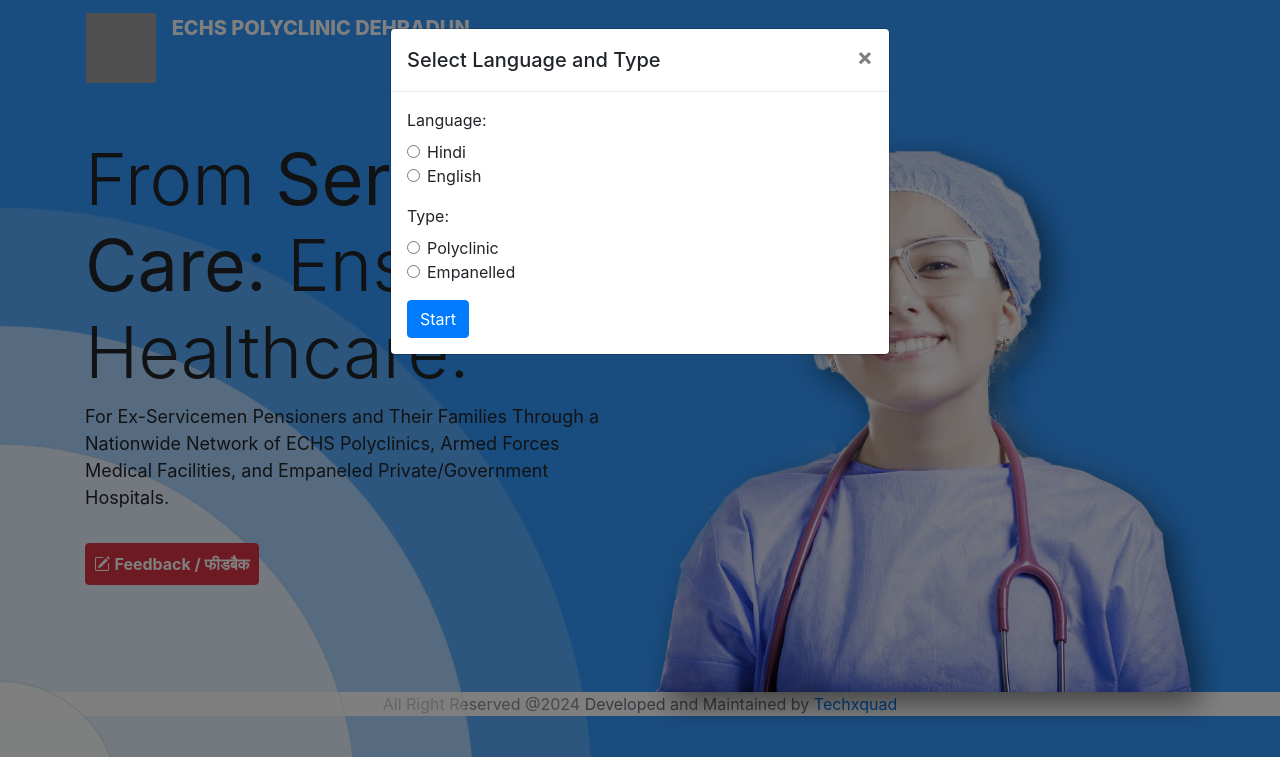
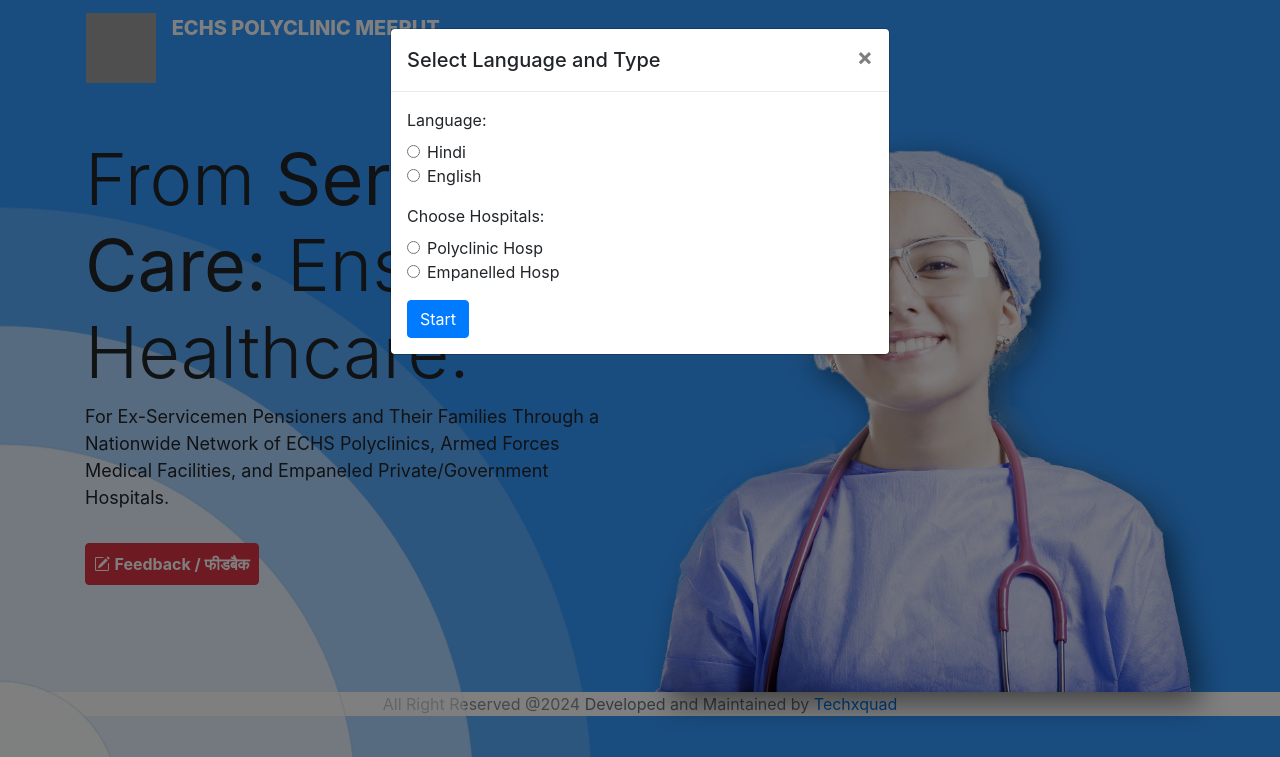
Before and after one commit to techxquad/echs, a plain HTML site: page template/index.html in a window 1280 px wide. Both pictures are taken after a click on the button "Feedback / फीडबैक". Shown: the top 757 px of the page. Drawn offline with nearby package versions, Linux system fonts and the light colour scheme; grey boxes are pictures that could not be loaded.

```diff
--- a/template/index.html
+++ b/template/index.html
@@ -22,7 +22,7 @@
              <img src="https://echs.sourceinfosys.com/resources/res_internal/img/echslogo.png"
                  width="70" height="70"
                  class="d-inline-block align-top" alt="">
-<span class="nav-heading"> ECHS POLYCLINIC DEHRADUN
+<span class="nav-heading"> ECHS POLYCLINIC MEERUT
 </span>
                 </a>
      </nav>
@@ -108,19 +108,19 @@
 
                     <!-- Type Selection -->
                     <div class="form-group">
-                        <label>Type:</label><br>
+                        <label>Choose Hospitals:</label><br>
                         <div class="form-check">
                             <input class="form-check-input" type="radio" name="type" id="typePolyclinic"
                                 value="polyclinic">
                             <label class="form-check-label" for="typePolyclinic">
-                                Polyclinic
+                                Polyclinic Hosp
                             </label>
                         </div>
                         <div class="form-check">
                             <input class="form-check-input" type="radio" name="type" id="typeEmpanelled"
                                 value="empanelled">
                             <label class="form-check-label" for="typeEmpanelled">
-                                Empanelled
+                                Empanelled Hosp
                             </label>
                         </div>
                     </div>
```
